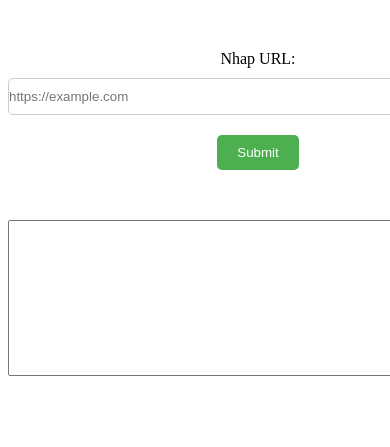
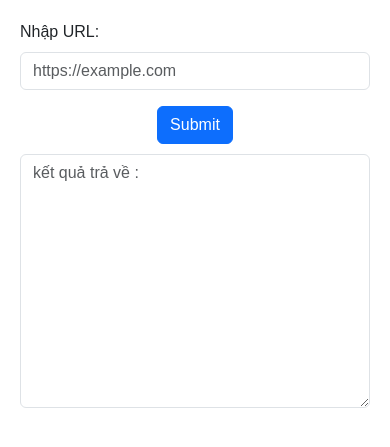
Before and after one commit to TruongVanThuong/php-socket, a PHP site: page /php-socket/ in a window 390 px wide; the page is wider, and only the part inside the window is pictured. Shown: the top 447 px of that part. Run offline with PHP 8.4, Linux system fonts and the light colour scheme.

Commit message:
responsive

```diff
--- a/connect/server.php
+++ b/connect/server.php
@@ -13,8 +13,7 @@ if ($socket === false) {
     echo "socket_connect() failed: " . socket_strerror(socket_last_error($socket)) . "\n";
   } else {
     // Gửi dữ liệu tới máy chủ
-    // $message = "Hello, server!";
-    $hostname = $_POST["hostname"];
+    $message = "Hello, server!";
     socket_write($socket, $hostname, strlen($hostname));
 
     // Đọc phản hồi từ máy chủ
--- a/index.php
+++ b/index.php
@@ -5,45 +5,22 @@
   <meta charset="UTF-8">
   <meta name="viewport" content="width=device-width, initial-scale=1.0">
   <title>Socket Client</title>
+  <link href="https://cdn.jsdelivr.net/npm/bootstrap@5.3.0-alpha1/dist/css/bootstrap.min.css" rel="stylesheet"
+    integrity="sha384-GLhlTQ8iRABdZLl6O3oVMWSktQOp6b7In1Zl3/Jr59b6EGGoI1aFkw7cmDA6j6gD" crossorigin="anonymous">
   <style>
-  .container {
-    width: 500px;
-    margin: 0 auto;
+  body {
+    font-family: Arial, sans-serif;
   }
 
-  form {
-    margin: 50px 0;
-    text-align: center;
+  .container {
+    max-width: 600px;
+    margin: 0 auto;
+    padding: 20px;
   }
 
-  label {
+  button.btn-primary {
+    margin: 10px auto;
     display: block;
-    margin-bottom: 10px;
-  }
-
-  input[type="text"] {
-    width: 100%;
-    padding: 10px 0;
-    margin-bottom: 20px;
-    border: 1px solid #ccc;
-    border-radius: 5px;
-  }
-
-  button {
-    background-color: #4CAF50;
-    color: white;
-    padding: 10px 20px;
-    border: none;
-    border-radius: 5px;
-    cursor: pointer;
-  }
-
-  button:hover {
-    background-color: #45a049;
-  }
-
-  #message {
-    width: 100%;
   }
   </style>
 </head>
@@ -51,13 +28,20 @@
 <body>
   <div class="container">
     <form id="urlForm" method="post">
-      <label for="urlInput">Nhap URL:</label>
-      <input type="text" id="urlInput" name="urlInput" placeholder="https://example.com">
-      <button type="submit">Submit</button>
+      <div class="mb-3">
+        <label for="urlInput" class="form-label">Nhập URL:</label>
+        <input type="text" class="form-control" id="urlInput" name="urlInput" placeholder="https://example.com">
+      </div>
+      <button type="submit" class="btn btn-primary">Submit</button>
     </form>
-    <textarea id="message" cols="50" rows="10" width="100"></textarea>
+    <div class="mb-3">
+      <textarea placeholder="kết quả trả về :" id="message" class="form-control" rows="10"></textarea>
+    </div>
   </div>
 
+  <script src="https://cdn.jsdelivr.net/npm/bootstrap@5.3.0-alpha1/dist/js/bootstrap.bundle.min.js"
+    integrity="sha384-w76AqPfDkMBDXo30jS1Sgez6pr3x5MlQ1ZAGC+nuZB+EYdgRZgiwxhTBTkF7CXvN" crossorigin="anonymous">
+  </script>
   <script>
   document.getElementById('urlForm').addEventListener('submit', function(event) {
     event.preventDefault();
```
Also changed, not shown: connect/client.php (+28 -12 lines).
